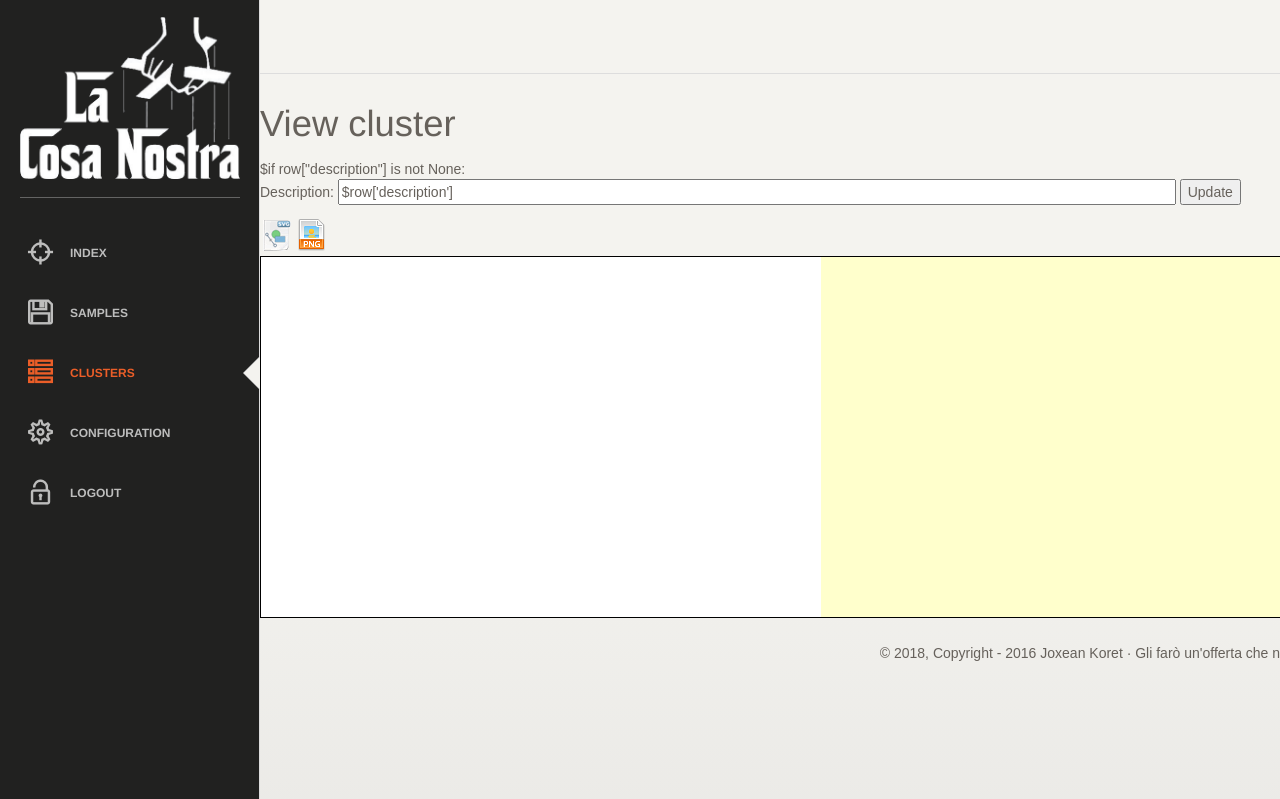
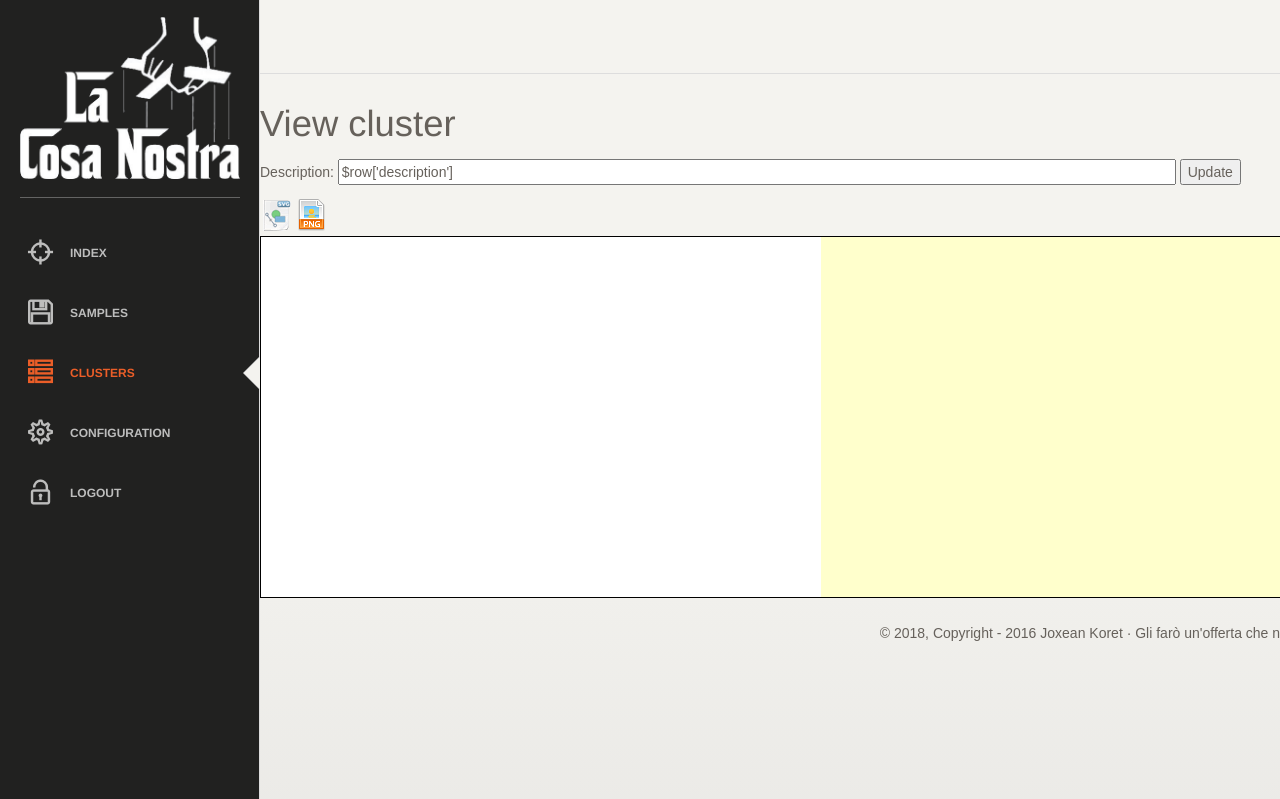
Before and after one commit to joxeankoret/cosa-nostra, a Python web app: template templates/view_cluster.html in a window 1280 px wide. Shown: the part 21-820 px from the top of the page. Run offline with Jinja, Linux system fonts and the light colour scheme; the template is opened without the code that fills it, so the values that code supplies are empty; some libraries are stand-ins or nearby versions; some web fonts are replaced.

Commit message:
The "view clusters" template was wrong.

```diff
--- a/templates/view_cluster.html
+++ b/templates/view_cluster.html
@@ -169,7 +169,6 @@
 <div class="container">
  <div class="row">
 <h2>View cluster</h2>
-$if row["description"] is not None:
 <form action="update_cluster" method="POST">
   Description: <input type="text" name="description" value="$row['description']" size="100%"/>
   <input type="hidden" name="id" value="$row['id']"/>
```
Lines whose indentation alone changed are shown as unchanged.
